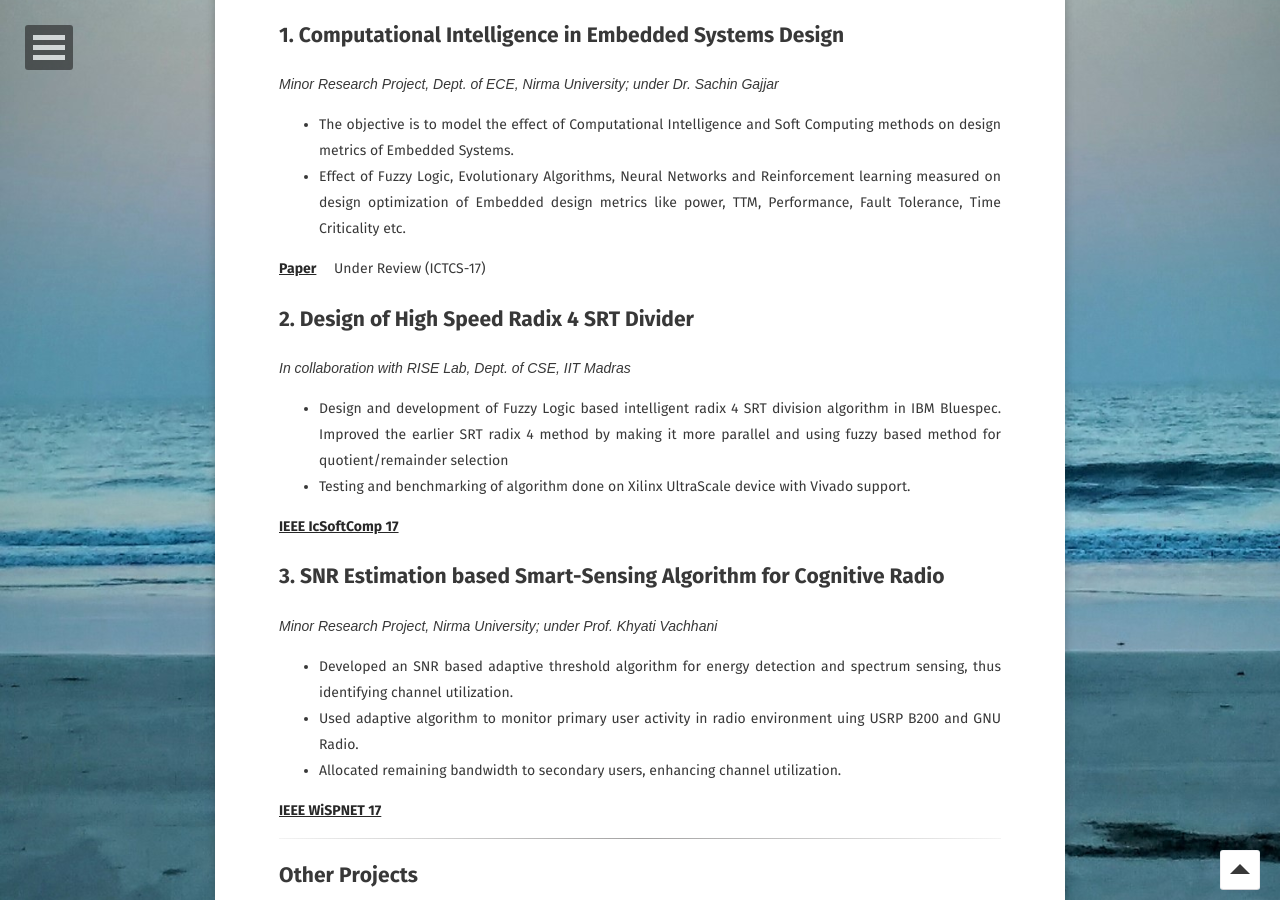
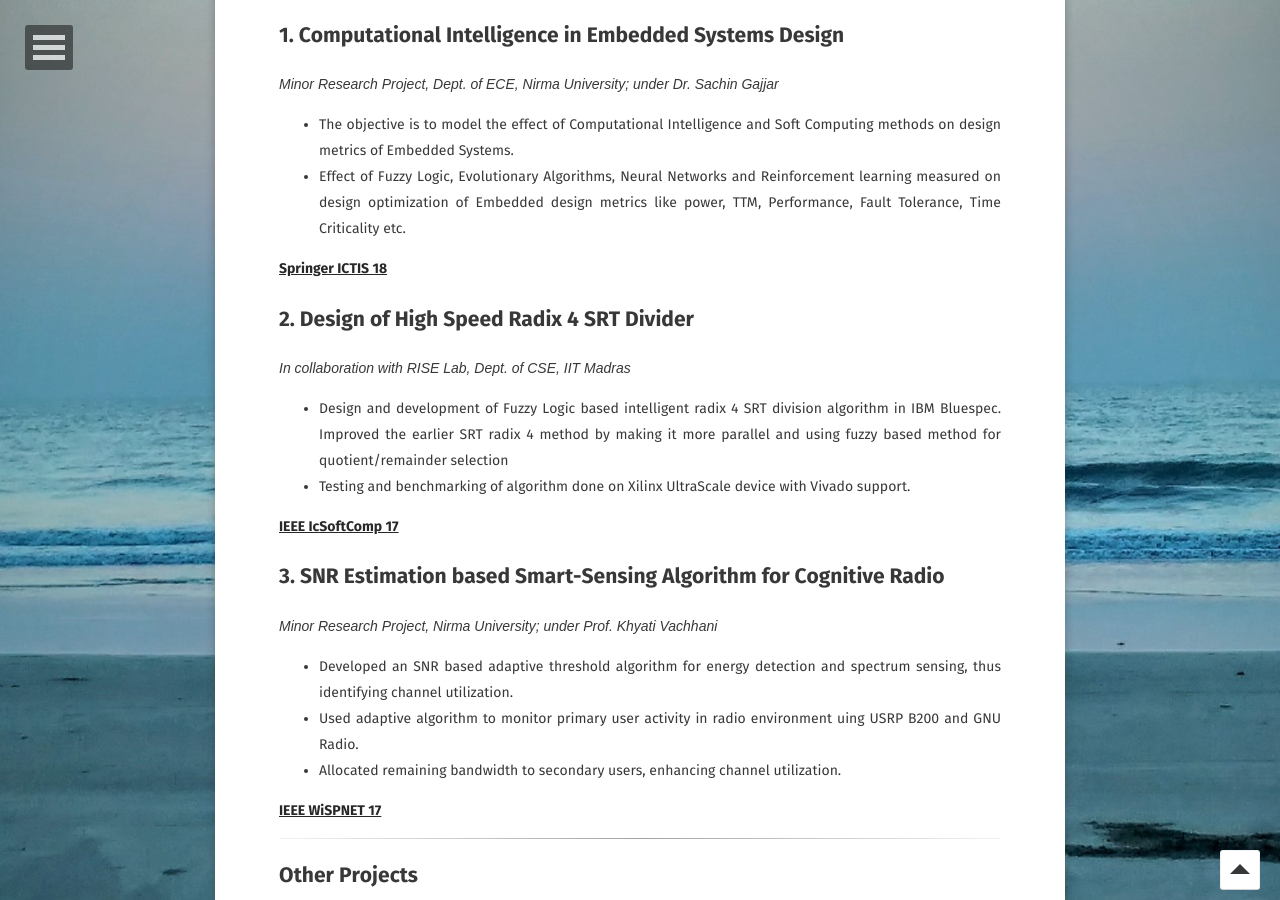
Before and after one commit to jontitalukdar/jontitalukdar.github.io_x, a Jekyll site: the page built from research.md, in a window 1280 px wide and 900 px high, scrolled down 1937 px. Built offline with Jekyll 4.4.1, drawn with Linux system fonts in a browser that asks for light colours; some web fonts are replaced; comment, search, counter and statistics services are not loaded.

Commit message:
Update research.md

```diff
--- a/research.md
+++ b/research.md
@@ -51,7 +51,7 @@ feature: https://jontitalukdar.github.io/assets/img/res.jpg
 * The objective is to model the effect of Computational Intelligence and Soft Computing methods on design metrics of Embedded Systems.
 * Effect of Fuzzy Logic, Evolutionary Algorithms, Neural Networks and Reinforcement learning measured on design optimization of Embedded design metrics like power, TTM, Performance, Fault Tolerance, Time Criticality etc.
 
-[**Paper**](https://drive.google.com/file/d/0ByGq26nUw_7FY1JRUGlPOWQ1dWtMcHdJcm1STFZqYVpFRk84/edit){:target="_blank"}&emsp; Under Review (ICTCS-17)
+[**Springer ICTIS 18**](https://drive.google.com/file/d/0ByGq26nUw_7FY1JRUGlPOWQ1dWtMcHdJcm1STFZqYVpFRk84/edit){:target="_blank"}&emsp;
 
 ## 2. Design of High Speed Radix 4 SRT Divider
 *In collaboration with RISE Lab, Dept. of CSE, IIT Madras*
```
